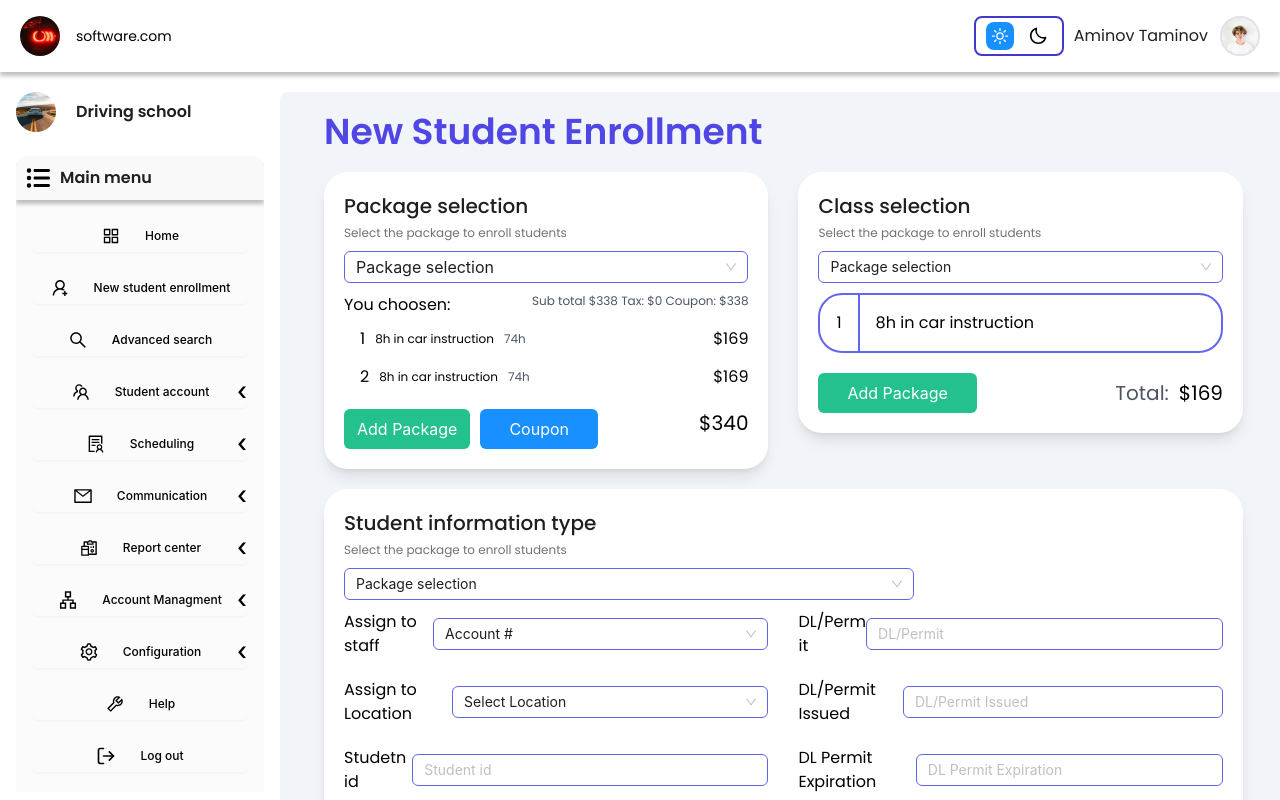
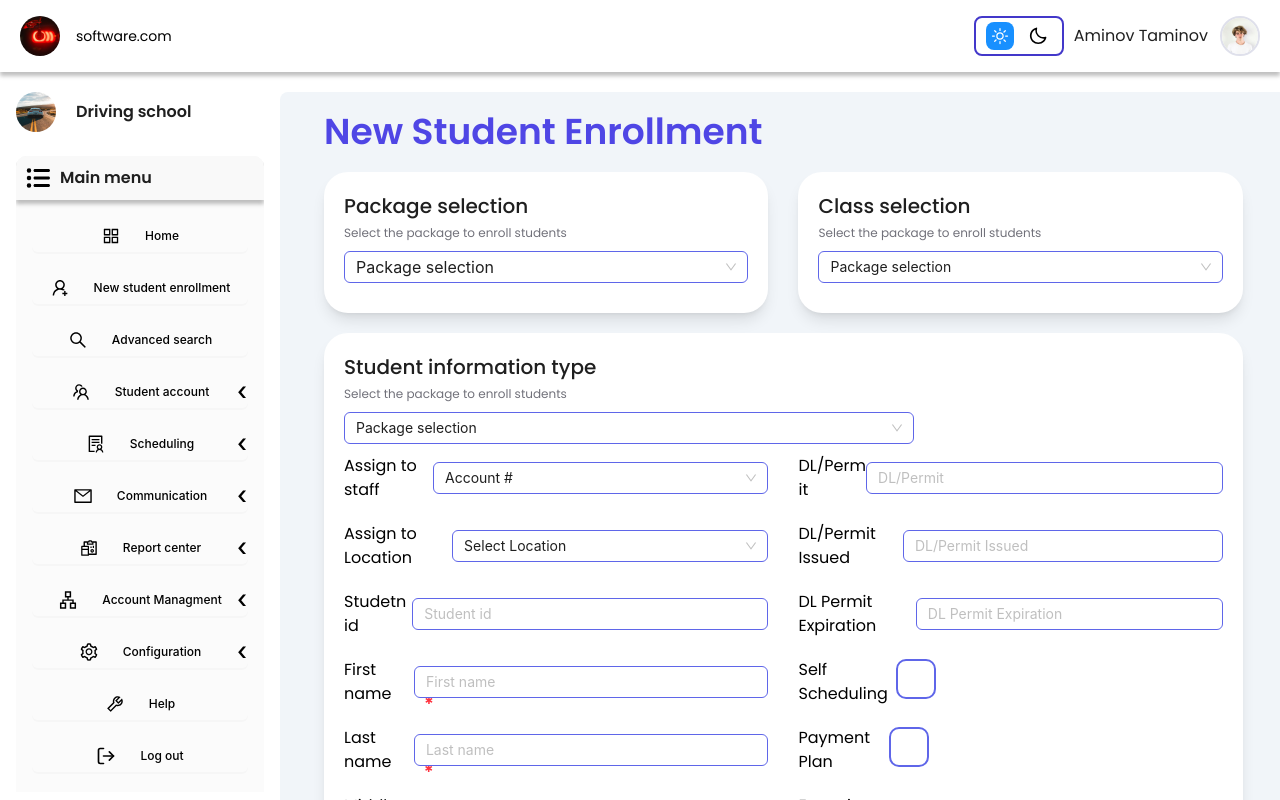
Before and after one commit to jontosh/drivingschool, a React (Vite) app: page /enrollment in a window 1280 px wide. Shown: the top 800 px of the page. Built offline with nearby package versions, Linux system fonts and the light colour scheme; grey boxes are pictures that could not be loaded.

Commit message:
#fix #js Added useEffect hooks to update selected packages and classes based on user input, calculate total prices for selected items and display them in the component. Refactored price display elements and button styles on the checkout page.

```diff
--- a/src/pages/enrollment/index.jsx
+++ b/src/pages/enrollment/index.jsx
@@ -7,10 +7,54 @@ import {
 import Title, { Paragraph, Text } from "@/components/title/index.jsx";
 import ColorsContext from "@/context/colors.jsx";
 import { Checkbox } from "antd";
-import { Fragment, useContext, useState } from "react";
+import { Fragment, useContext, useEffect, useState } from "react";
 import { Helmet } from "react-helmet";
 import { IoIosArrowDown } from "react-icons/io";
 import EnrollmentStyle from "./enrollment.module.scss";
+
+const PackageSelectionArray = [
+    {
+      id: 1,
+      label: "8h in car instruction",
+      hours: 74,
+      price: 169,
+      value: 1,
+    },
+    {
+      id: 2,
+      label: "10h in car instruction",
+      hours: 74,
+      price: 209,
+      value: 2,
+    },
+    {
+      id: 3,
+      label: "3h in car instruction",
+      hours: 15,
+      price: 103,
+      value: 3,
+    },
+  ],
+  ClassSelectionArray = [
+    {
+      id: 1,
+      label: "8h in car instruction",
+      value: 1,
+      price: 169,
+    },
+    {
+      id: 2,
+      label: "10h in car instruction",
+      value: 2,
+      price: 209,
+    },
+    {
+      id: 3,
+      label: "3h in car instruction",
+      value: 3,
+      price: 103,
+    },
+  ];
 
 const Enrollment = () => {
   const { colorsObject } = useContext(ColorsContext),
@@ -19,26 +63,8 @@ const Enrollment = () => {
     [Classes, setClasses] = useState(defaultValue),
     [InfoType, setInfoType] = useState(defaultValue),
     [Lead, setLead] = useState("Select"),
-    Options = [
-      {
-        value: 1,
-        label: 1,
-      },
-      {
-        value: 2,
-        label: 2,
-      },
-    ],
-    ClassOptions = [
-      {
-        value: 1,
-        label: 1,
-      },
-      {
-        value: 2,
-        label: 2,
-      },
-    ],
+    [SelectedPackages, setSelectedPackages] = useState([]),
+    [SelectedClass, setSelectedClass] = useState([]),
     InfoTypeOptions = [
       {
         value: "Teen",
@@ -55,13 +81,85 @@ const Enrollment = () => {
     ];
   const LeadOptions = [
     {
-      value: 1
+      value: 1,
     },
     {
-      value: 2
+      value: 2,
     },
+  ];
 
-  ]
+  useEffect(() => {
+    PackageSelectionArray.map((item) => {
+      if (Package === item.value) {
+        setSelectedPackages([...SelectedPackages, item]);
+      }
+    });
+  }, [Package]);
+
+  let totalPrice = 0;
+
+  const packageItem = SelectedPackages.map(({ price, hours, label }, index) => {
+    totalPrice += price;
+    index += 1;
+    return (
+      <Fragment key={index}>
+        {/*Item Start*/}
+        <div className="flex justify-between">
+          <div className="flex gap-x-2.5 items-center">
+            <Paragraph fontSize={"text-base"} fontWeightStrong={400}>
+              {index}
+            </Paragraph>
+            <Paragraph fontSize={"text-xs"} fontWeightStrong={400}>
+              {label}
+            </Paragraph>
+            <Paragraph
+              fontSize={"text-xs text-gray-600"}
+              fontWeightStrong={400}
+            >
+              {hours}h
+            </Paragraph>
+          </div>
+
+          <Paragraph fontSize={"text-base"} fontWeightStrong={400}>
+            ${price}
+          </Paragraph>
+        </div>
+        {/*Item Start*/}
+      </Fragment>
+    );
+  });
+
+  useEffect(() => {
+    ClassSelectionArray.map((item) => {
+      if (item.value === Classes) {
+        setSelectedClass([...SelectedClass, item]);
+      }
+    });
+  }, [Classes]);
+
+  let totalClassPrice = 0;
+  const classItem = SelectedClass?.map(({ label, price }, index) => {
+    index += 1;
+    totalClassPrice += price;
+    return (
+      <div
+        className="border-2 rounded-3xl border-indigo-500 flex items-center"
+        key={index}
+      >
+        <Paragraph
+          className={"border-r-2 border-r-indigo-500"}
+          fontSize={"text-base p-4 "}
+          fontWeightStrong={400}
+        >
+          {index}
+        </Paragraph>
+        <Paragraph fontSize={"text-base p-4"} fontWeightStrong={400}>
+          {label}
+        </Paragraph>
+      </div>
+    );
+  });
+
   return (
     <Fragment>
       <Helmet>
@@ -98,7 +196,7 @@ const Enrollment = () => {
               <CustomSelect
                 value={Package}
                 onChange={(value) => setPackage(value)}
-                options={Options}
+                options={PackageSelectionArray}
                 style={{ width: "100%" }}
                 className={"mb-2.5"}
                 optionFontSize={14}
@@ -106,62 +204,27 @@ const Enrollment = () => {
                 fontSize={16}
                 colorBorder={colorsObject.primary}
               />
+
+              {SelectedPackages?.length > 0 ? (
+                <Fragment>
                   <div className="flex justify-between mb-2.5">
                     <Paragraph fontWeightStrong={400} fontSize={"text-base"}>
                       You choosen:
                     </Paragraph>
                     <Paragraph fontSize={"text-xs text-gray-600"}>
-                  Sub total $338 Tax: $0 Coupon: $338
+                      Sub total ${totalPrice} Tax: $0 Coupon: $338
                     </Paragraph>
                   </div>
+                </Fragment>
+              ) : null}
 
+              {SelectedPackages?.length > 0 ? (
                 <div className={`flex flex-col gap-y-3.5 pl-4 mb-5`}>
-                {/*Item Start*/}
-                <div className="flex justify-between">
-                  <div className="flex gap-x-2.5 items-center">
-                    <Paragraph fontSize={"text-base"} fontWeightStrong={400}>
-                      1
-                    </Paragraph>
-                    <Paragraph fontSize={"text-xs"} fontWeightStrong={400}>
-                      8h in car instruction
-                    </Paragraph>
-                    <Paragraph
-                      fontSize={"text-xs text-gray-600"}
-                      fontWeightStrong={400}
-                    >
-                      74h
-                    </Paragraph>
+                  {packageItem}
                 </div>
+              ) : null}
 
-                  <Paragraph fontSize={"text-base"} fontWeightStrong={400}>
-                    $169
-                  </Paragraph>
-                </div>
-                {/*Item Start*/}
-
-                {/*Item Start*/}
-                <div className="flex justify-between">
-                  <div className="flex gap-x-2.5 items-center">
-                    <Paragraph fontSize={"text-base"} fontWeightStrong={400}>
-                      2
-                    </Paragraph>
-                    <Paragraph fontSize={"text-xs"} fontWeightStrong={400}>
-                      8h in car instruction
-                    </Paragraph>
-                    <Paragraph
-                      fontSize={"text-xs text-gray-600"}
-                      fontWeightStrong={400}
-                    >
-                      74h
-                    </Paragraph>
-                  </div>
-
-                  <Paragraph fontSize={"text-base"} fontWeightStrong={400}>
-                    $169
-                  </Paragraph>
-                </div>
-                {/*Item Start*/}
-              </div>
+              {SelectedPackages?.length > 0 ? (
                 <div className="flex justify-between">
                   <div className={"space-x-2.5"}>
                     <ButtonComponent
@@ -185,9 +248,10 @@ const Enrollment = () => {
                   </div>
 
                   <Paragraph fontSize={"text-xl"} fontWeightStrong={400}>
-                  $340
+                    ${totalPrice}
                   </Paragraph>
                 </div>
+              ) : null}
             </div>
           </div>
 
@@ -207,33 +271,23 @@ const Enrollment = () => {
               <CustomSelect
                 value={Classes}
                 onChange={(value) => setClasses(value)}
-                options={ClassOptions}
+                options={ClassSelectionArray}
                 style={{ width: "100%" }}
                 className={"mb-2.5"}
                 colorBorder={colorsObject.primary}
               />
 
-              <div className="mb-5">
-                <div className="border-2 rounded-3xl border-indigo-500 flex items-center">
-                  <Paragraph
-                    className={"border-r-2 border-r-indigo-500"}
-                    fontSize={"text-base p-4 "}
-                    fontWeightStrong={400}
-                  >
-                    1
-                  </Paragraph>
-                  <Paragraph fontSize={"text-base p-4"} fontWeightStrong={400}>
-                    8h in car instruction
-                  </Paragraph>
-                </div>
-              </div>
+              {SelectedClass?.length > 0 ? (
+                <div className={"mb-5 space-y-2.5"}>{classItem}</div>
+              ) : null}
 
+              {SelectedClass?.length > 0 ? (
+                <Fragment>
                   <div className="flex justify-between items-center">
                     <ButtonComponent
                       defaultBg={"#24C18F"}
                       defaultHoverBg={"#24C18F"}
                       paddingInline={28}
-                  // paddingBlock={4}
                       controlHeight={40}
                     >
                       Add Package
@@ -242,9 +296,13 @@ const Enrollment = () => {
                       <Paragraph fontSize={"text-xl text-gray-600"}>
                         Total:
                       </Paragraph>
-                  <Paragraph fontSize={"text-xl text-black"}>$169</Paragraph>
+                      <Paragraph fontSize={"text-xl text-black"}>
+                        ${totalClassPrice}
+                      </Paragraph>
                     </div>
                   </div>
+                </Fragment>
+              ) : null}
             </div>
           </div>
         </div>
@@ -786,7 +844,9 @@ const Enrollment = () => {
                   </Paragraph>
 
                   <div
-                    style={{ width: "408px", gap: "20px" }} className={"flex"}>
+                    style={{ width: "408px", gap: "20px" }}
+                    className={"flex"}
+                  >
                     <CustomInput
                       type={"text"}
                       colorBorder={colorsObject.primary}
@@ -837,7 +897,6 @@ const Enrollment = () => {
                     ></textarea>
                   </div>
                 </label>
-
               </div>
             </div>
 
```
Lines whose indentation alone changed are shown as unchanged.
